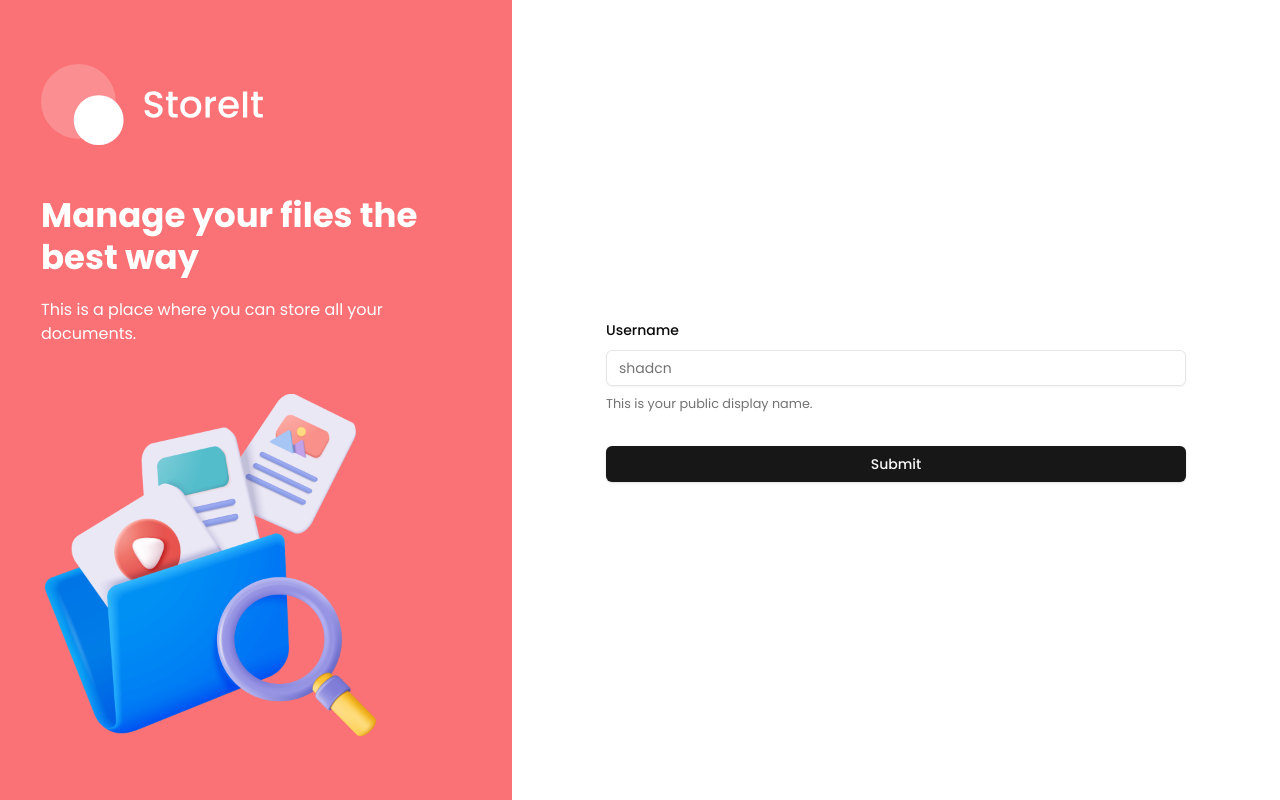
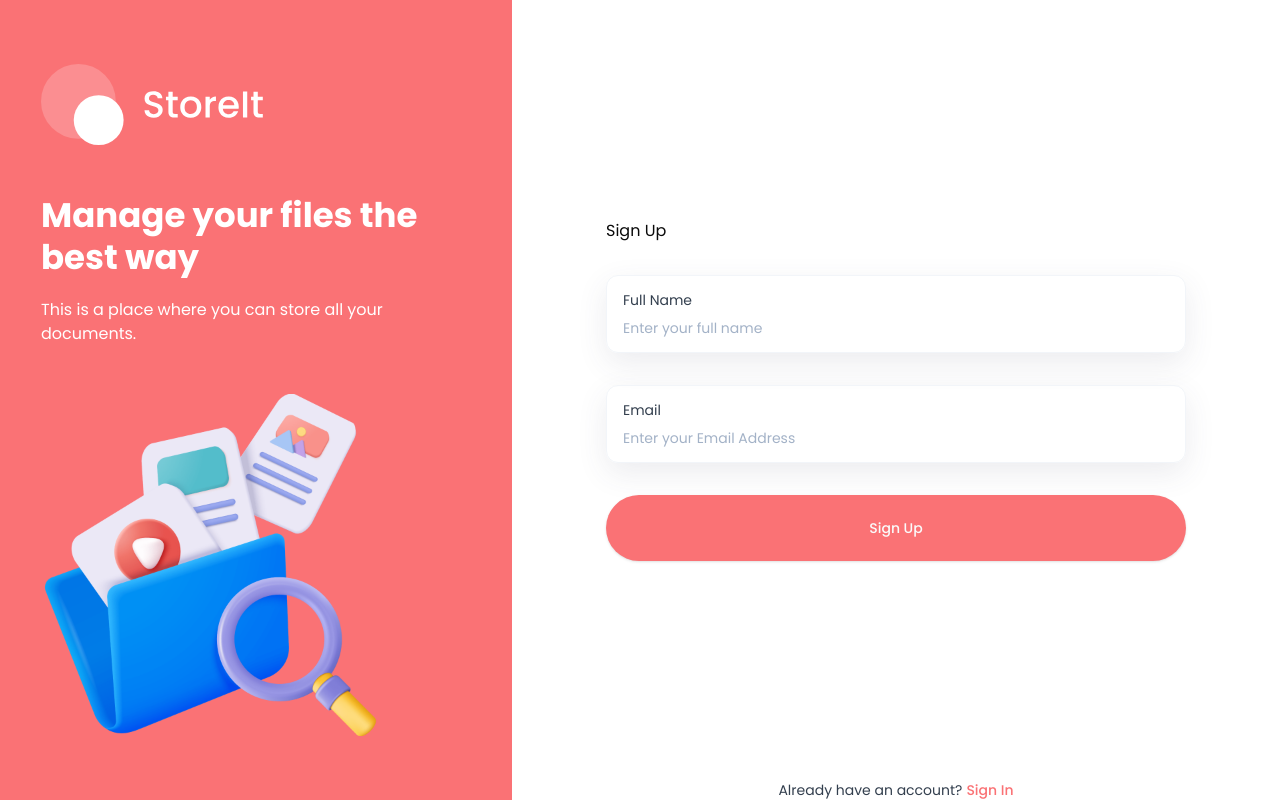
Before and after one commit to JScoder4005/Store-it, a Next.js app: page /sign-up in a window 1280 px wide. Built offline with nearby package versions, Linux system fonts and the light colour scheme.

Commit message:
Implemented FormSchema for AuthSchema and created seperate FormField for sign-in and sign-up

```diff
--- a/components/AuthForm.tsx
+++ b/components/AuthForm.tsx
@@ -7,52 +7,128 @@ import { Button } from '@/components/ui/button';
 import {
   Form,
   FormControl,
-  FormDescription,
   FormField,
   FormItem,
   FormLabel,
   FormMessage,
 } from '@/components/ui/form';
 import { Input } from './ui/input';
-
-const formSchema = z.object({
-  username: z.string().min(2).max(50),
-});
+import { useState } from 'react';
+import Image from 'next/image';
+import Link from 'next/link';
 
 type FormType = 'sign-in' | 'sign-up';
-const AuthForm = ({ type }: FormType) => {
+
+const authFormSchema = (formType: FormType) => {
+  return z.object({
+    email: z.string().email(),
+    fullName:
+      formType === 'sign-up'
+        ? z.string().min(2).max(50)
+        : z.string().optional(),
+  });
+};
+
+const AuthForm = ({ type }: { type: FormType }) => {
+  const [isLoading, setIsLoading] = useState(false);
+  const [errorMessage, setErrorMessage] = useState('');
+
+  const formSchema = authFormSchema(type);
   const form = useForm<z.infer<typeof formSchema>>({
     resolver: zodResolver(formSchema),
     defaultValues: {
-      username: '',
+      fullName: '',
     },
   });
 
   const onSubmit = async (values: z.infer<typeof formSchema>) => {
     console.log(values);
   };
+
   return (
     <>
       <Form {...form}>
         <form onSubmit={form.handleSubmit(onSubmit)} className="auth-form">
+          <h1>{type === 'sign-in' ? 'Sign In' : 'Sign Up'}</h1>
+          {type === 'sign-up' && (
+            <FormField
+              control={form.control}
+              name="fullName"
+              render={({ field }) => (
+                <FormItem>
+                  <div className="shad-form-item">
+                    <FormLabel className="shad-form-label">Full Name</FormLabel>
+
+                    <FormControl>
+                      <Input
+                        placeholder="Enter your full name"
+                        {...field}
+                        className="shad-input"
+                      />
+                    </FormControl>
+                  </div>
+
+                  <FormMessage className="shad-form-message" />
+                </FormItem>
+              )}
+            />
+          )}
+
           <FormField
             control={form.control}
-            name="username"
+            name="email"
             render={({ field }) => (
               <FormItem>
-                <FormLabel>Username</FormLabel>
-                <FormControl>
-                  <Input placeholder="shadcn" {...field} />
-                </FormControl>
-                <FormDescription>
-                  This is your public display name.
-                </FormDescription>
-                <FormMessage />
+                <div className="shad-form-item">
+                  <FormLabel className="shad-form-label">Email</FormLabel>
+
+                  <FormControl>
+                    <Input
+                      placeholder="Enter your Email Address"
+                      {...field}
+                      className="shad-input"
+                    />
+                  </FormControl>
+                </div>
+
+                <FormMessage className="shad-form-message" />
               </FormItem>
             )}
           />
-          <Button type="submit">Submit</Button>
+
+          <Button
+            type="submit"
+            className="form-submit-button"
+            disabled={isLoading}
+          >
+            {type === 'sign-in' ? 'Sign In' : 'Sign Up'}
+
+            {isLoading && (
+              <Image
+                src="/assets/icons/loader.svg"
+                alt="loader"
+                width={24}
+                height={24}
+                className="ml-2 animate-spin"
+              />
+            )}
+          </Button>
+
+          {errorMessage && <p className="error-message">*{errorMessage}</p>}
         </form>
+        <div className="body-2 flex justify-center">
+          <p className="text-light-100">
+            {type === 'sign-in'
+              ? "Don't have an account?"
+              : 'Already have an account?'}
+          </p>
+          <Link
+            href={type === 'sign-in' ? '/sign-up' : '/sign-in'}
+            className="ml-1 font-medium text-brand"
+          >
+            {type === 'sign-in' ? 'Sign Up' : 'Sign In'}
+          </Link>
+        </div>
       </Form>
     </>
   );
```
